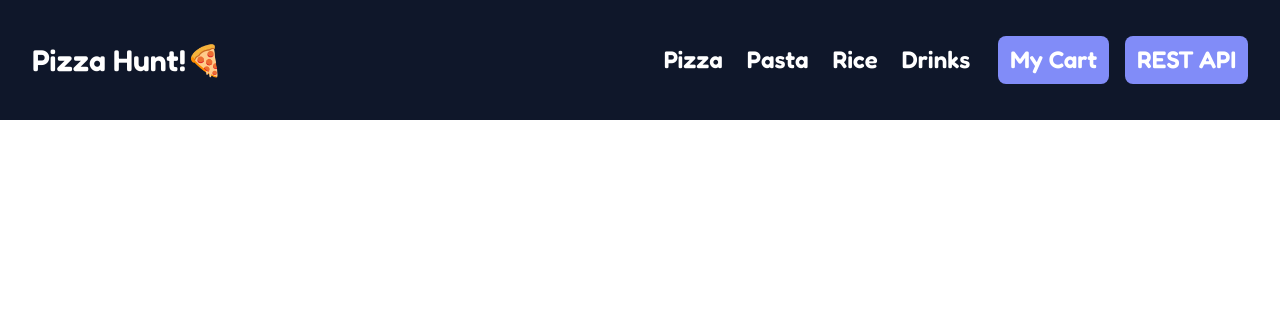
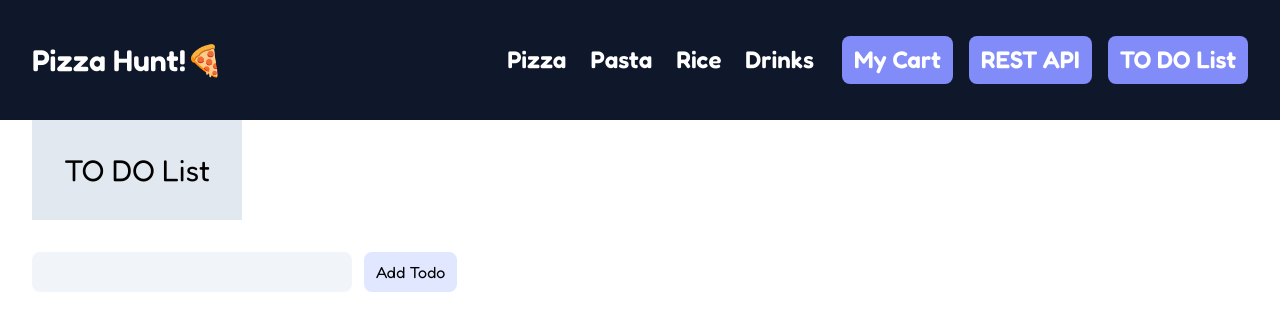
Before and after one commit to peperoxyz/pizza-hunt, an Angular app: page /todolist in a window 1280 px wide. Before the commit this address led to /. Shown: the top 330 px of the page. Built offline with nearby package versions, Linux system fonts and the light colour scheme.

Commit message:
Adding TODO List feature (iseng)

```diff
--- /dev/null
+++ b/src/app/todo-list/todo-list.component.html
@@ -0,0 +1,37 @@
+<section>
+  <div class="max-w-7xl mx-auto">
+    <div>
+      <h2 class="text-3xl font-normal bg-slate-200 mx-8 inline-block">
+        TO DO List
+      </h2>
+    </div>
+    <div class="m-8">
+      <div
+        *ngFor="let todo of todos"
+        class="flex max-w-lg items-center mt-3 gap-x-3"
+      >
+        <button
+          (click)="removeTodo(todos.indexOf(todo))"
+          class="bg-pink-100 px-2 py-1 hover:bg-pink-200 rounded-lg"
+        >
+          Remove</button
+        ><span class="bg-green-100 rounded-full px-1.5 py-0">{{todos.indexOf(todo)+1}}.</span> {{ todo }}
+      </div>
+    </div>
+    <form class="mx-8 flex gap-x-3" (ngSubmit)="addTodo()">
+      <input
+        class="rounded-lg p-2 w-80 bg-slate-100"
+        type="text"
+        name="todoText"
+        [(ngModel)]="todoText"
+      />
+      <button
+        class="bg-indigo-100 px-3 py-1 rounded-lg hover:text-white hover:bg-indigo-300"
+        type="submit"
+        value="Add TODO"
+      >
+        Add Todo
+      </button>
+    </form>
+  </div>
+</section>
--- /dev/null
+++ b/src/app/todo-list/todo-list.component.ts
@@ -0,0 +1,33 @@
+import { Component, OnInit } from '@angular/core';
+
+@Component({
+  selector: 'app-todo-list',
+  templateUrl: './todo-list.component.html',
+  styleUrls: ['./todo-list.component.css'],
+})
+export class TodoListComponent implements OnInit {
+  constructor() {}
+
+  // State
+  todos: string[] = [];
+  todoText = '';
+
+  ngOnInit(): void {
+    const existingTodos = localStorage.getItem('todos');
+    this.todos = JSON.parse(existingTodos as string) || [];
+    console.log(this.todos);
+  }
+
+  addTodo() {
+    this.todos.push(this.todoText);
+    localStorage.setItem('todos', JSON.stringify(this.todos));
+    this.todoText = '';
+  }
+
+  removeTodo(index: number) {
+    if (confirm('Are you sure you want to delete this item?')) {
+      this.todos.splice(index, 1);
+      localStorage.setItem('todos', JSON.stringify(this.todos));
+    }
+  }
+}
--- a/src/app/top-bar/top-bar.component.html
+++ b/src/app/top-bar/top-bar.component.html
@@ -48,6 +48,15 @@
           <h1>REST API</h1>
         </div>
       </a>
+
+      <a
+        [routerLink]="'/todolist'"
+        class="inline-block p-8 font-semibold text-2xl px-3 py-2 rounded-lg text-white bg-indigo-400 group ml-4"
+      >
+        <div>
+          <h1>TO DO List</h1>
+        </div>
+      </a>
     </div>
   </div>
 </div>
```
Also changed, not shown: src/app/app.module.ts (+9 -1 lines), src/app/todo-list/todo-list.component.css (added), 1 other file (tests, documents, lock files or other folders).
